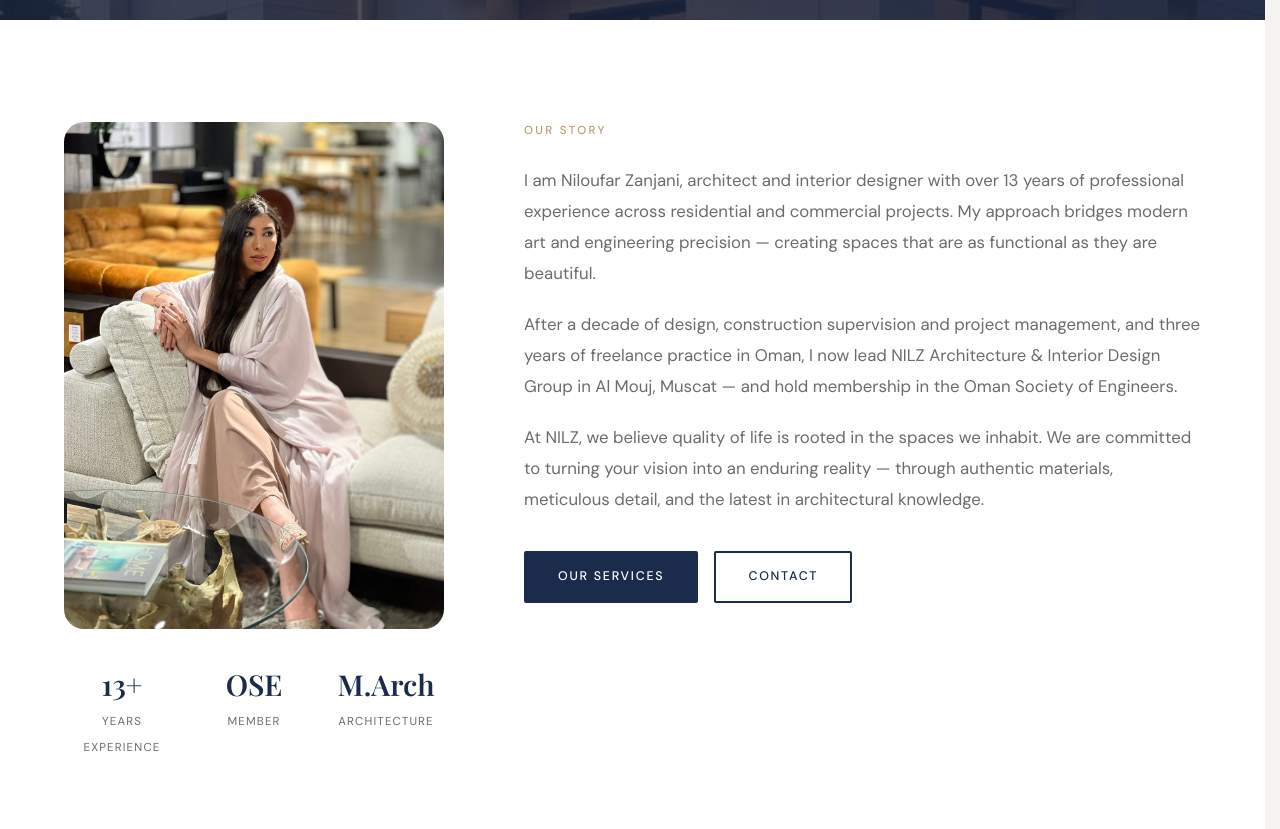
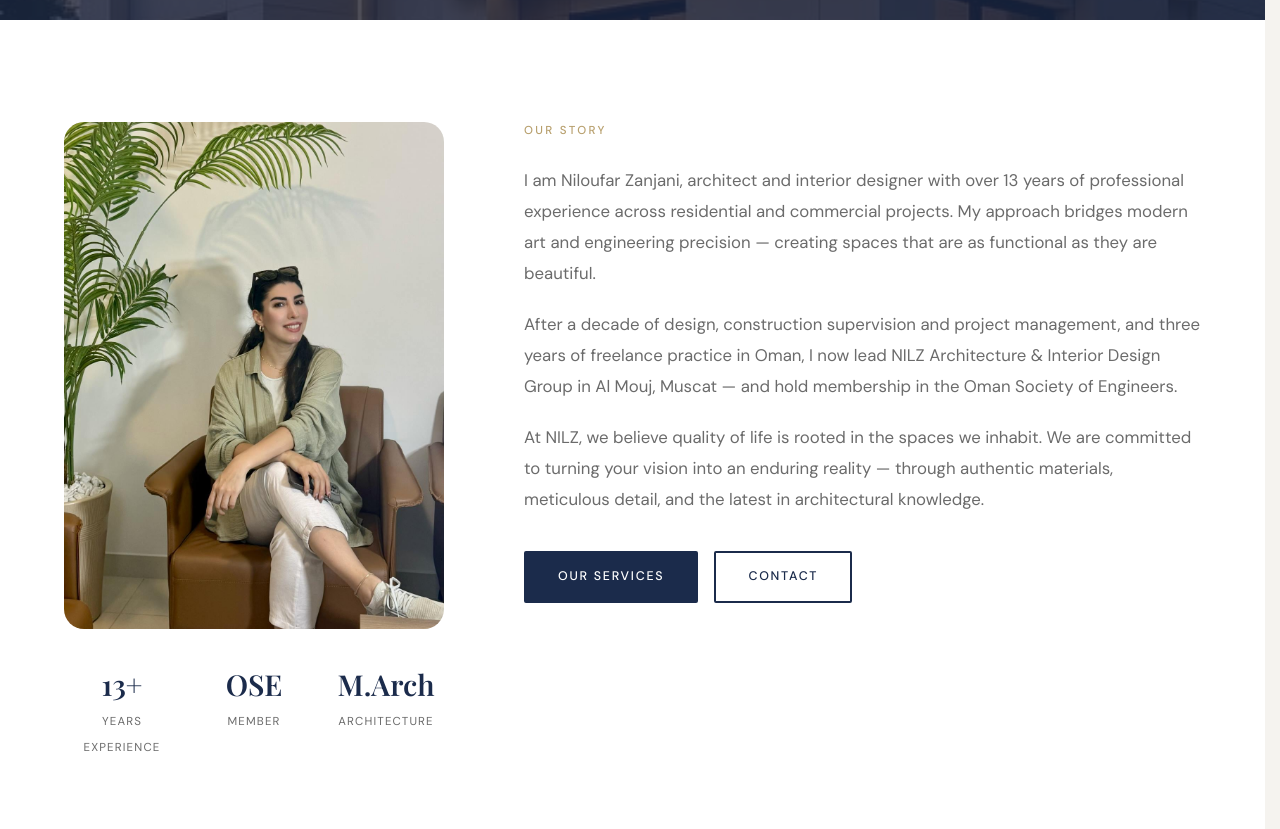
Before and after one commit to nilz1991/NILZDesign, a plain HTML site: page about.html in a window 1280 px wide. Shown: the part 420-1249 px from the top of the page. Drawn offline with nearby package versions, Linux system fonts and the light colour scheme; a web font is replaced by a local one.

Commit message:
Use photo.jpeg on About page; refresh & compress photo1 (home) and photo

```diff
--- a/about.html
+++ b/about.html
@@ -26,7 +26,7 @@
   <section class="section section--white about-bio">
     <div class="container about-bio__inner">
       <div class="about-bio__photo fade-up">
-        <img src="assets/images/portrait.jpg" alt="Niloufar Zanjani" class="about-bio__img">
+        <img src="assets/images/photo.jpeg" alt="Niloufar Zanjani" class="about-bio__img">
         <div class="about-bio__stats">
           <div class="stat-item"><span class="stat-number">13+</span><span class="stat-label">Years Experience</span></div>
           <div class="stat-item"><span class="stat-number">OSE</span><span class="stat-label">Member</span></div>
```
Also changed, not shown: assets/images/photo.jpeg (added), assets/images/photo1.jpeg.
